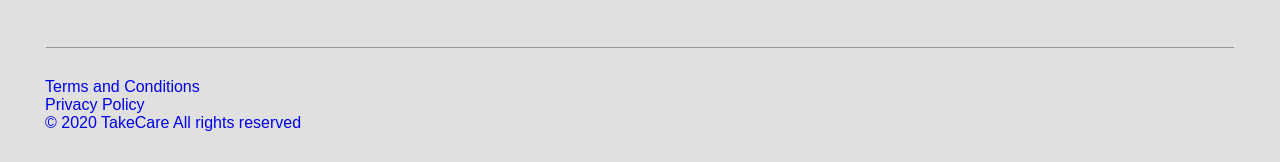
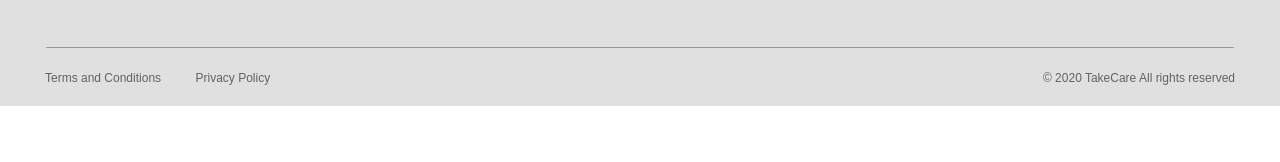
Before and after one commit to pvaishnaviprdxn/takecare, a plain HTML site: page index.html in a window 1280 px wide. Shown: the part 2736-2898 px from the top of the page. After the commit the page ends 2842 px from the top, so only its background shows below. Drawn offline with Linux system fonts and the light colour scheme.

Commit message:
fctr style added

```diff
--- a/assets/css/style.css
+++ b/assets/css/style.css
@@ -232,9 +232,6 @@ section{
   margin: 50px auto;
   width: 60%;
 }
-.films-about{
-
-}
 .films-about h2{
   text-align: center;
   font-size: 35px;
@@ -254,7 +251,6 @@ section{
 .film-1{
   width: 100%;
   display: inline-block;
-
 }
 .film-2{
   width: 100%;
@@ -432,7 +428,6 @@ display: block;
   color: rgba(151,151,153);
   margin: 3px;
 }
-
 .f4{
   width: 270px;
   margin: 0 auto;
@@ -467,20 +462,22 @@ font-size: 12px;
 color: rgb(102, 97, 97);
 }
 .fctpr{
-  width: 85%;
-  padding: 30px 45px;
+  padding: 20px 45px;
 }
-.fctpr-cont{
-
+.tc{
+  display: inline;
+  margin-right: 30px;
 }
 .pp{
-
-}
-a{
-
+  display: inline;
 }
 .rs{
-
+  display: inline;
+  float: right;
+}
+.tc a,.pp a,.rs a{
+  font-size: 12px;
+  color: rgb(102, 97, 97);
 }
  /*=================================
   footer styling ends here
```
